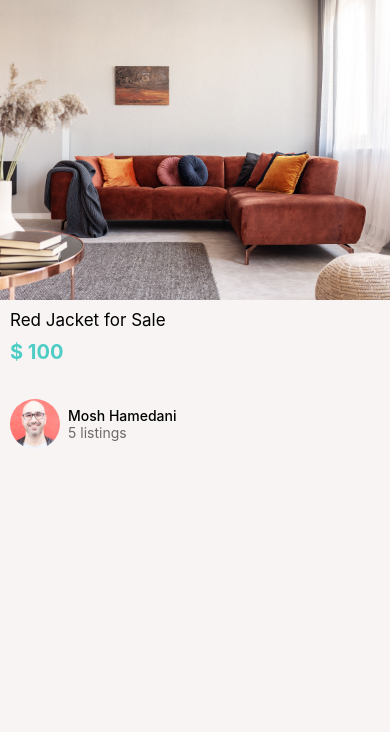
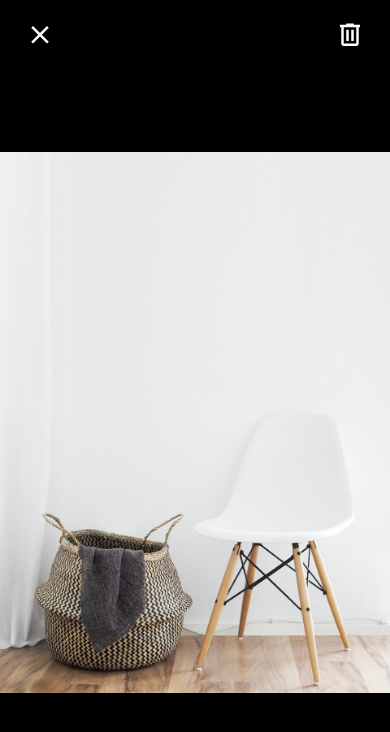
Before and after one commit to Max-256/OverIt, a React Native app: screen / in a window 390 px wide. Shown: the top 732 px of the page. Built offline with nearby package versions, Linux system fonts and the light colour scheme.

Commit message:
improve the view image screen

```diff
--- a/App.js
+++ b/App.js
@@ -11,7 +11,7 @@
     console.log("button Pressed");
   };
 
-  return <ListingDetailsScreen />;
+  return <ViewImageScreen />;
 }
 
 const styles = StyleSheet.create({});
--- a/app/screens/ViewImageScreen.js
+++ b/app/screens/ViewImageScreen.js
@@ -1,13 +1,22 @@
 import React from "react";
 import { View, Text, Image, StyleSheet } from "react-native";
+import { MaterialCommunityIcons } from "@expo/vector-icons";
 
 import colors from "../config/colors";
 
 function ViewImageScreen(props) {
   return (
     <View style={styles.container}>
-      <View style={styles.closeIcon} />
-      <View style={styles.DeleteIcon} />
+      <View style={styles.closeIcon}>
+        <MaterialCommunityIcons name="close" color={colors.white} size={30} />
+      </View>
+      <View style={styles.deleteIcon}>
+        <MaterialCommunityIcons
+          name="trash-can-outline"
+          color={colors.white}
+          size={30}
+        />
+      </View>
 
       <Image style={styles.image} source={require("../assets/chair.jpg")} />
     </View>
@@ -20,17 +29,11 @@
     flex: 1,
   },
   closeIcon: {
-    width: 35,
-    height: 35,
-    backgroundColor: colors.primary,
     position: "absolute",
     top: 20,
     left: 25,
   },
-  DeleteIcon: {
-    width: 35,
-    height: 35,
-    backgroundColor: colors.secondary,
+  deleteIcon: {
     position: "absolute",
     top: 20,
     right: 25,
```
